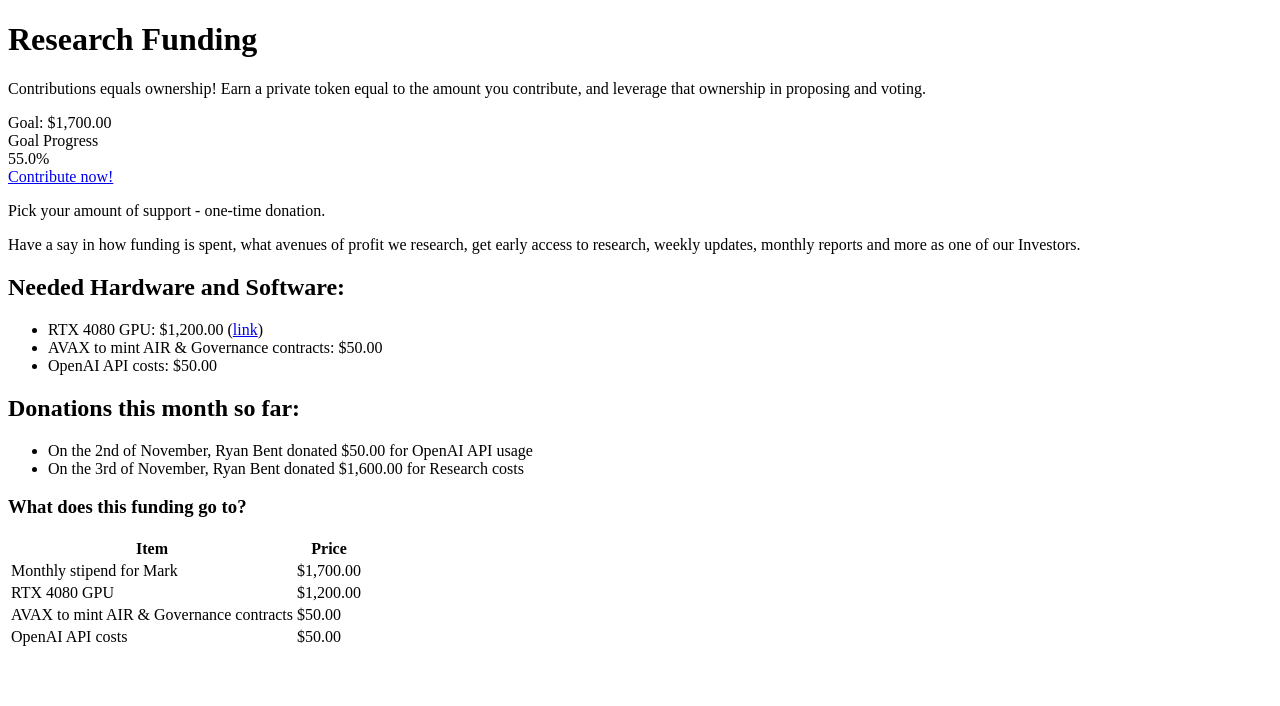
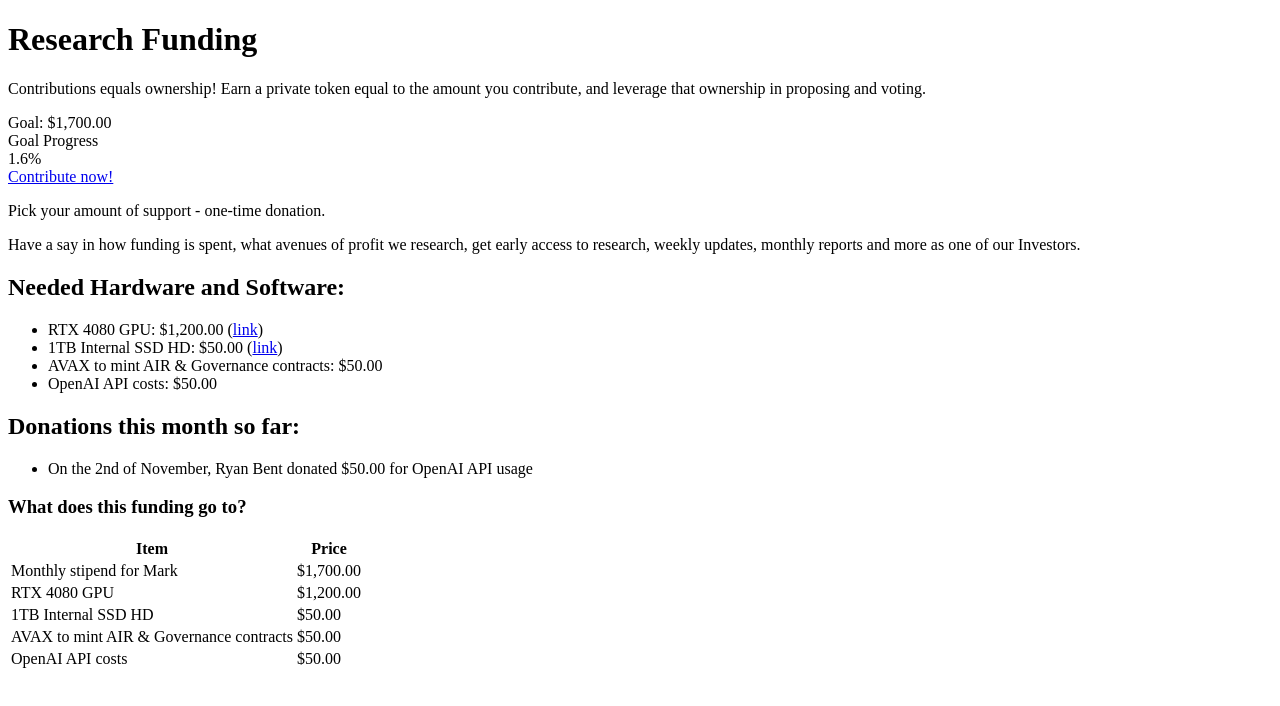
Before and after one commit to marktellez/aaia.institute, a Next.js app: page /funding in a window 1280 px wide. Shown: the top 706 px of the page. Built offline with nearby package versions, Linux system fonts and the light colour scheme.

Commit message:
removed ryans donation that didnt come in

```diff
--- a/src/pages/funding.jsx
+++ b/src/pages/funding.jsx
@@ -4,7 +4,6 @@ import { format } from "date-fns"
 
 const donations = [
   { name: "Ryan Bent", amount: 50, date: "2023-11-02T06:00:00.000Z", reason: "OpenAI API usage" },
-  { name: "Ryan Bent", amount: 1600, date: "2023-11-03T06:00:00.000Z", reason: "Research costs" },
 ];
 
 const goalAmount = 1700; // Marks stipend
@@ -12,6 +11,7 @@ const currentAmount = donations.reduce((total, donor) => total + donor.amount, 0
 
 const neededItems = [
   { name: "RTX 4080 GPU", price: 1200, url: "https://www.amazon.com/Gigabyte-Graphics-WINDFORCE-GV-N4080GAMING-OC-16GD/dp/B0BMN5J1XJ/ref=sr_1_1?keywords=NVIDIA%2BRTX%2B4080&qid=1698870812&sr=8-1&th=1" },
+  { name: "1TB Internal SSD HD", price: 50, url: "https://www.amazon.com/RAOYI-Internal-Advanced-Upgrade-Performance/dp/B0C3CTZ3ZB/ref=sr_1_5?crid=2NXBKTRKS64X9&keywords=ssd+hard+drive+internal+pc&qid=1699461490&sprefix=ssd+hard+drive+inernal+%2Caps%2C153&sr=8-5" },
   { name: "AVAX to mint AIR & Governance contracts", price: 50 },
   { name: "OpenAI API costs", price: 50 },
 ];
```
